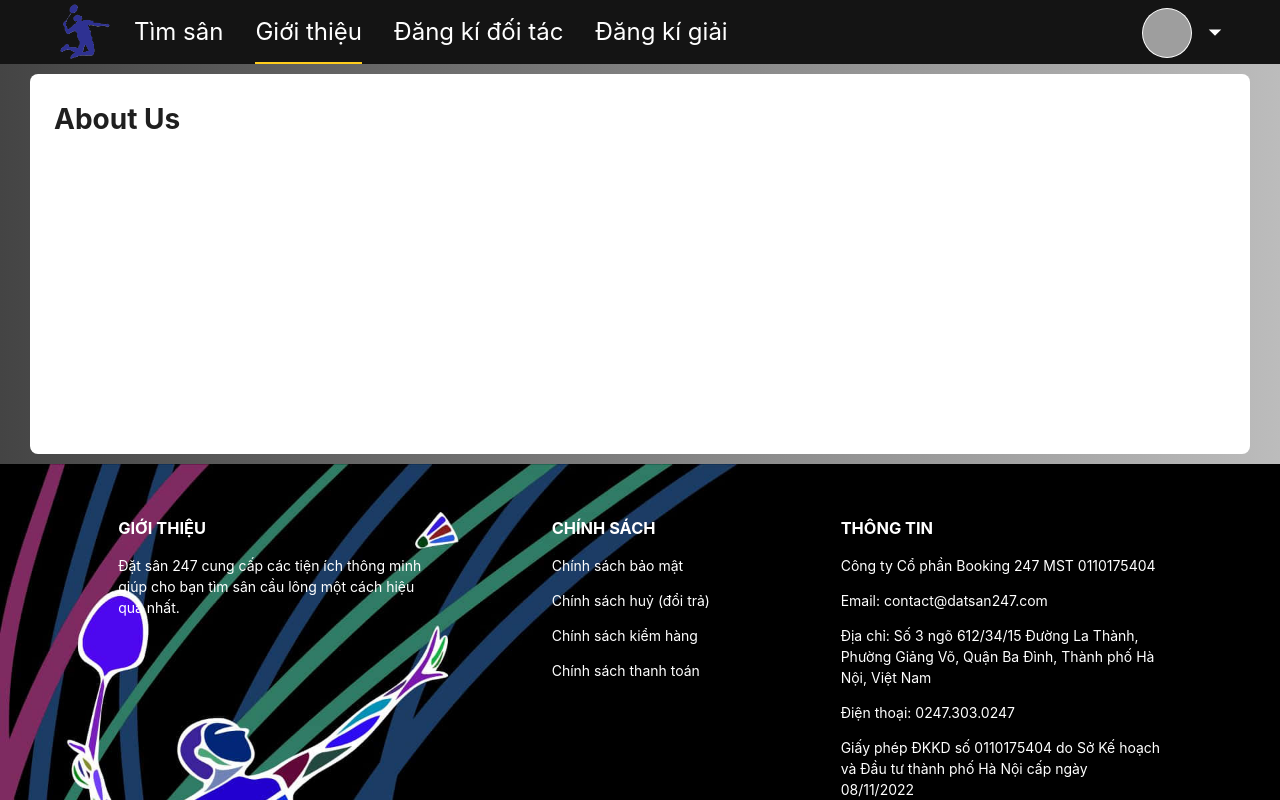
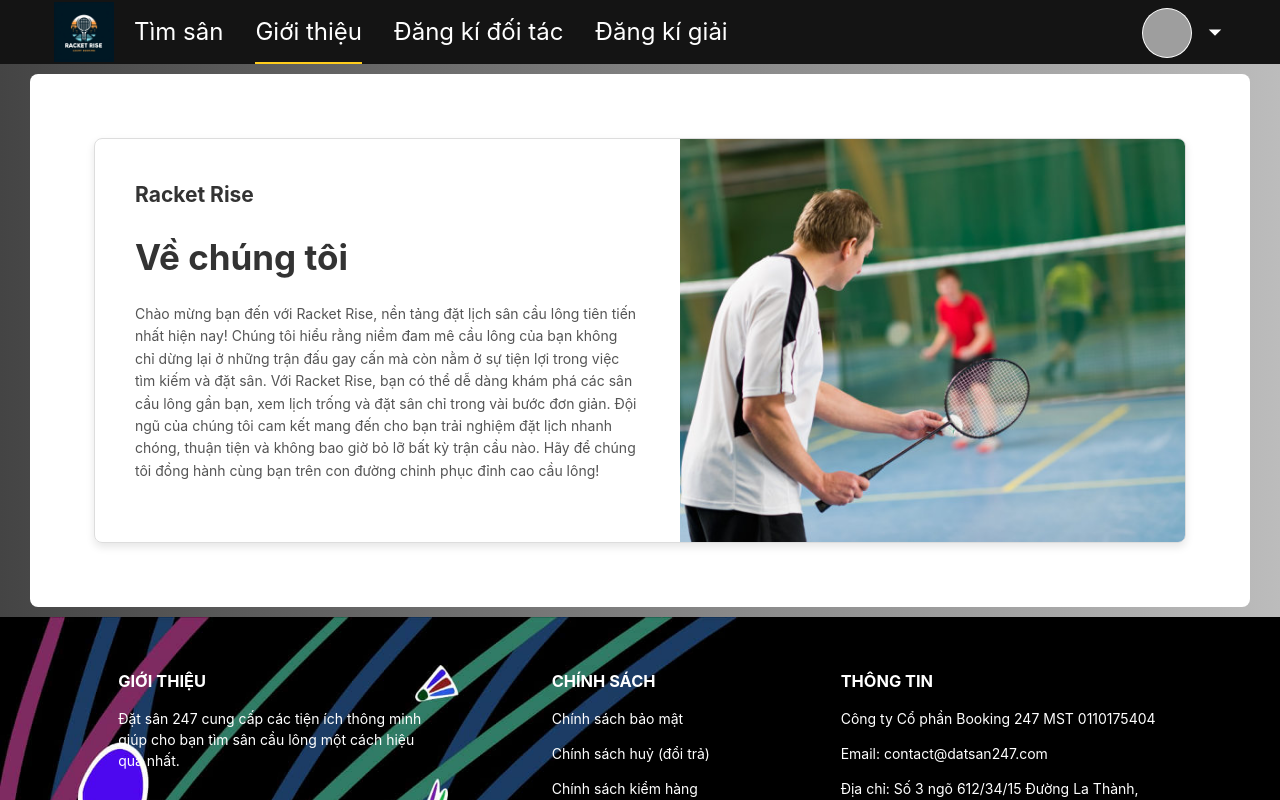
Before and after one commit to BenSkye/Web_Booking_Courts, a React (Vite) app: page /aboutUs in a window 1280 px wide. Shown: the top 800 px of the page. Built offline with nearby package versions, Linux system fonts and the light colour scheme; grey boxes are pictures that could not be loaded.

Commit message:
add about us, add new logo

```diff
--- /dev/null
+++ b/src/components/dashboard/aboutUs/AboutUs.css
@@ -0,0 +1,72 @@
+.about-us-container {
+  display: flex;
+  justify-content: center;
+  align-items: center;
+  padding: 40px;
+  background-color: #fff;
+}
+
+.about-us-content {
+  display: flex;
+  max-width: 1200px;
+  border: 1px solid #ddd;
+  border-radius: 8px;
+  overflow: hidden;
+  box-shadow: 0 4px 8px rgba(0, 0, 0, 0.1);
+}
+
+.about-us-text-section {
+  padding: 40px;
+  flex: 1;
+}
+
+.about-us-text-section h2 {
+  font-size: 1.5em;
+  font-weight: bold;
+  color: #333;
+}
+
+.role {
+  font-style: italic;
+  color: #777;
+  margin: 10px 0;
+}
+
+.about-us-text-section h1 {
+  font-size: 2.5em;
+  font-weight: bold;
+  color: #333;
+  margin: 20px 0;
+}
+
+.about-us-text-section p {
+  font-size: 1em;
+  line-height: 1.6;
+  color: #555;
+  margin: 20px 0;
+}
+
+.read-more {
+  display: inline-block;
+  margin-top: 20px;
+  font-size: 1em;
+  color: #333;
+  text-decoration: none;
+  border-bottom: 1px solid #333;
+}
+
+.read-more:hover {
+  color: #000;
+  border-color: #000;
+}
+
+.about-us-image-section {
+  flex: 1;
+  background-color: #f9f9f9;
+}
+
+.about-us-image-section img {
+  width: 100%;
+  height: 100%;
+  object-fit: cover;
+}
--- a/src/components/dashboard/aboutUs/index.jsx
+++ b/src/components/dashboard/aboutUs/index.jsx
@@ -1,7 +1,21 @@
+import React from 'react';
+import './AboutUs.css';
+// import aboutUs from '@assets/images/aboutUs.jpg';
 export default function AboutUs() {
   return (
-    <div>
-      <h1>About Us</h1>
+    <div className="about-us-container">
+      <div className="about-us-content">
+        <div className="about-us-text-section">
+          <h2>Racket Rise</h2>
+          <h1>Về chúng tôi</h1>
+          <p>
+            Chào mừng bạn đến với Racket Rise, nền tảng đặt lịch sân cầu lông tiên tiến nhất hiện nay! Chúng tôi hiểu rằng niềm đam mê cầu lông của bạn không chỉ dừng lại ở những trận đấu gay cấn mà còn nằm ở sự tiện lợi trong việc tìm kiếm và đặt sân. Với Racket Rise, bạn có thể dễ dàng khám phá các sân cầu lông gần bạn, xem lịch trống và đặt sân chỉ trong vài bước đơn giản. Đội ngũ của chúng tôi cam kết mang đến cho bạn trải nghiệm đặt lịch nhanh chóng, thuận tiện và không bao giờ bỏ lỡ bất kỳ trận cầu nào. Hãy để chúng tôi đồng hành cùng bạn trên con đường chinh phục đỉnh cao cầu lông!
+          </p>
+        </div>
+        <div className="about-us-image-section">
+          <img src="src/assets/aboutUs.jpg" alt="Person playing badminton" />
+        </div>
+      </div>
     </div>
   );
 }
--- a/src/components/layouts/index.jsx
+++ b/src/components/layouts/index.jsx
@@ -5,7 +5,8 @@ import { MdArrowDropDown } from 'react-icons/md';
 import { CgProfile } from 'react-icons/cg';
 import { GiTennisCourt } from 'react-icons/gi';
 import { GrLogout } from 'react-icons/gr';
-import logo from '@/assets/logonew.png';
+// import logo from '@/assets/logonew.png';
+import logo from '@/assets/logoLuan.jpg';
 import bgFooter from '@/assets/backgroundfooter.jpg';
 import FooterLayout from '@/components/layouts/components/footer';
 
```
Also changed, not shown: src/assets/aboutUs.jpg (added), src/assets/logoLuan.jpg (added).
